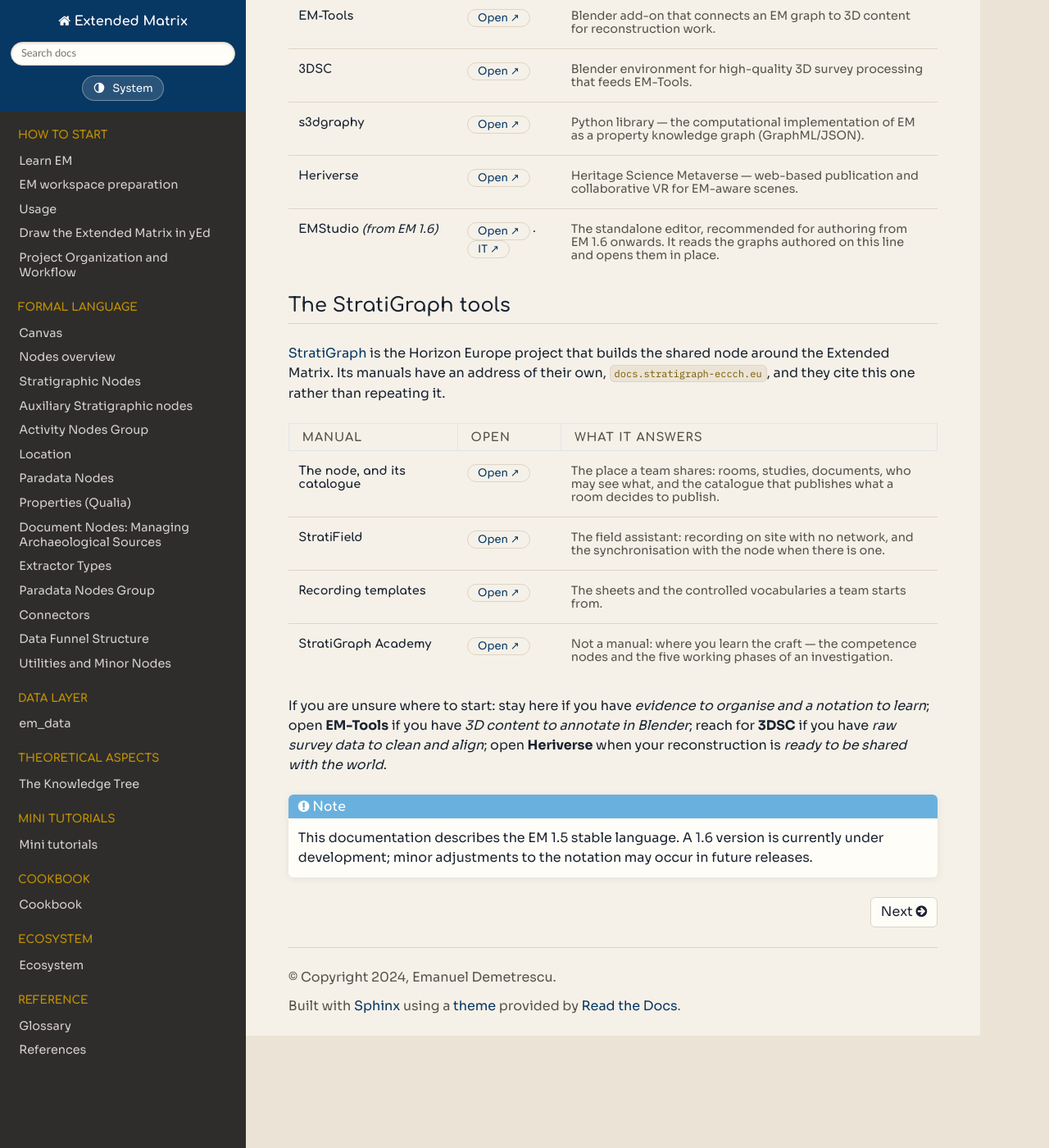
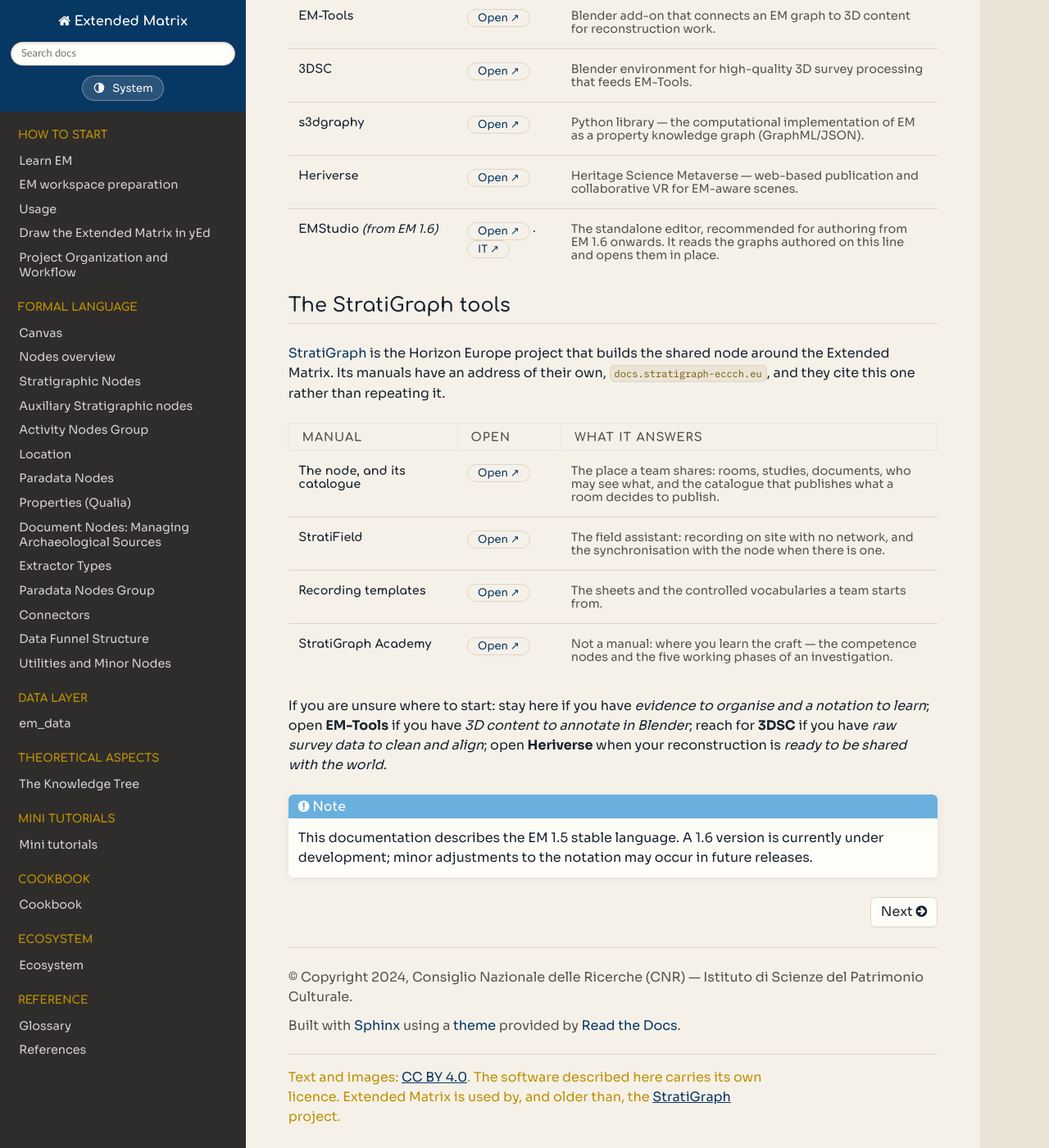
Before and after one commit to zalmoxes-laran/ExtendedMatrix-doc, a Sphinx documentation site: the page built from docs/index.rst, in a window 1280 px wide and 1400 px high, scrolled down 1039 px. Shown: the whole window at 82% size. Built offline with Sphinx 7.4.7 and the Read the Docs theme 3.1.0, drawn with Linux system fonts in a browser that asks for light colours; pages that are not in the unit, such as notebooks, are missing from menus.

Commit message:
Titolare all'ente, e la licenza del testo detta in fondo alla pagina
Il diritto d'autore passa dalla persona all'istituto, che è chi lo detiene per
un lavoro fatto in servizio, e il piede dichiara la licenza del testo. Nessuna
rivendicazione di finanziamento: questi manuali sono più vecchi del progetto
StratiGraph, che li usa.

```diff
--- a/docs/_static/brand/sphinx-rtd-bridge.css
+++ b/docs/_static/brand/sphinx-rtd-bridge.css
@@ -267,3 +267,40 @@ hr, .rst-content hr { border-color: var(--sg-line); }
 .sg-theme-toggle:hover { background: rgba(255, 255, 255, .26); }
 .sg-theme-toggle:focus-visible { outline: 2px solid #fff; outline-offset: 2px; }
 .sg-theme-toggle svg { flex: none; }
+
+/* ── la provenienza, in fondo a ogni pagina ──────────────────────────────────
+   Chi arriva da una ricerca atterra in mezzo a un manuale, non sull'indice:
+   il finanziamento, il progetto e la licenza stanno dove la pagina finisce,
+   qualunque pagina sia. Il blocco lo mette `footer.html`, vendorizzato da
+   sync-brand-docs.sh; l'emblema è un SVG, quindi non pesa e non sgrana. */
+.sg-provenance {
+  display: flex;
+  align-items: flex-start;
+  gap: var(--sg-space-4);
+  margin-top: var(--sg-space-5);
+  padding-top: var(--sg-space-4);
+  border-top: 1px solid var(--sg-line);
+  font-family: var(--sg-font-sans);
+  font-size: var(--sg-text-sm);
+  line-height: 1.65;
+  color: var(--sg-muted);
+  text-align: left;
+}
+.sg-provenance-emblem {
+  flex: none;
+  width: 81px;
+  height: 54px;
+  margin-top: 2px;
+  border-radius: 2px;
+}
+.sg-provenance-text { max-width: 62ch; }
+.sg-provenance p { margin: 0 0 var(--sg-space-2); }
+.sg-provenance p:last-child { margin-bottom: 0; }
+.sg-provenance strong { color: var(--sg-text); font-weight: var(--sg-weight-subtitle); }
+.sg-provenance a { color: var(--sg-accent); text-decoration: underline; }
+.sg-provenance-rights { color: var(--sg-quiet); }
+.sg-provenance--rights-only { border-top: 1px solid var(--sg-line); }
+
+@media (max-width: 600px) {
+  .sg-provenance { flex-direction: column; gap: var(--sg-space-3); }
+}
--- /dev/null
+++ b/docs/_templates/footer.html
@@ -0,0 +1,17 @@
+{% extends "!footer.html" %}
+{#
+   Rights, and nothing else: the Extended Matrix manuals predate StratiGraph and
+   make no claim on its funding. Vendored from stratigraph-brand by
+   sync-brand-docs.sh — change it there, never here.
+#}
+{% block extrafooter %}
+{{ super() }}
+<div class="sg-provenance sg-provenance--rights-only" role="complementary" aria-label="Rights">
+  <div class="sg-provenance-text">
+    <p class="sg-provenance-rights">Text and images:
+    <a href="https://creativecommons.org/licenses/by/4.0/">CC BY 4.0</a>. The software
+    described here carries its own licence. Extended Matrix is used by, and older than,
+    the <a href="https://stratigraph-eccch.eu">StratiGraph</a> project.</p>
+  </div>
+</div>
+{% endblock %}
--- a/docs/conf.py
+++ b/docs/conf.py
@@ -3,7 +3,7 @@
 # -- Project information
 
 project = 'Extended Matrix'
-copyright = '2024, Emanuel Demetrescu'
+copyright = '2024, Consiglio Nazionale delle Ricerche (CNR) — Istituto di Scienze del Patrimonio Culturale'
 author = 'Emanuel Demetrescu'
 
 release = '1.5'
```
Also changed, not shown: docs/_static/brand/eu-emblem.svg (added).
